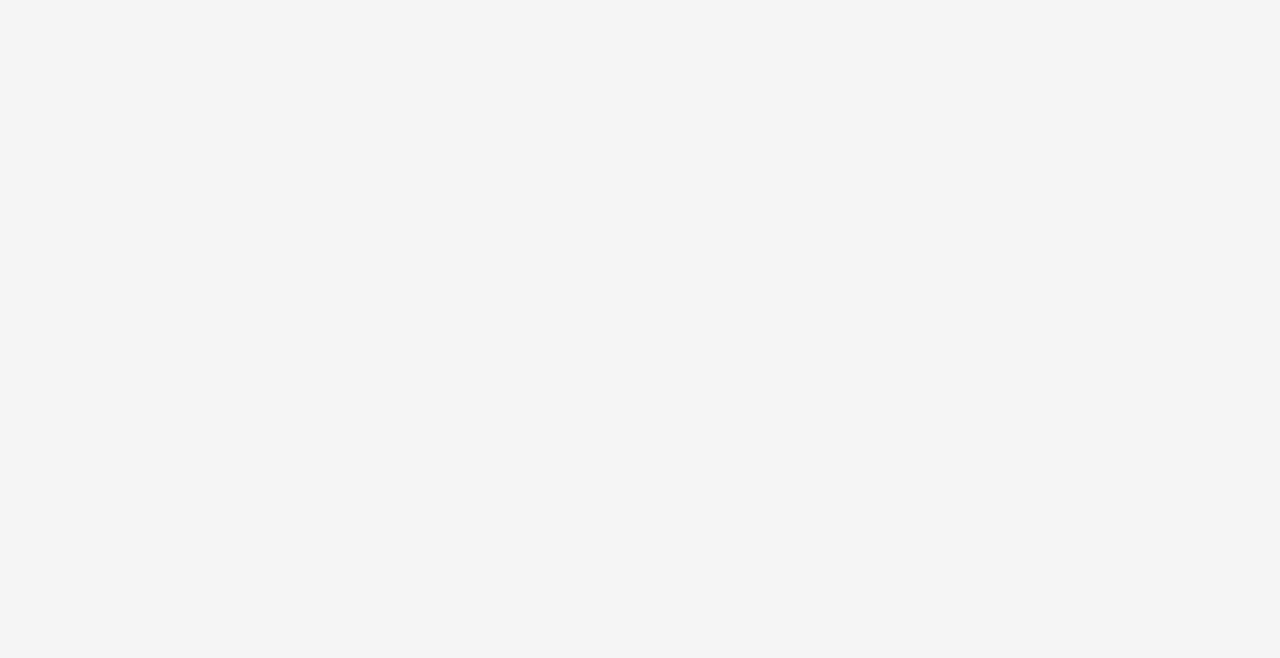
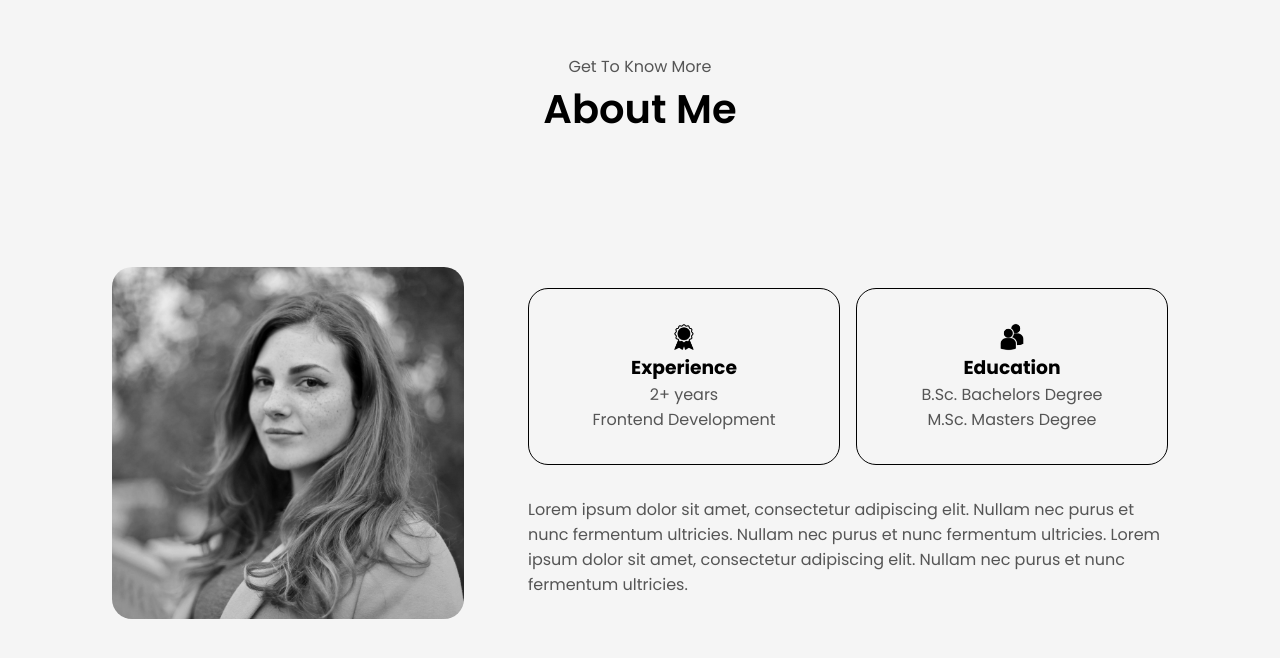
Before and after one commit to Yshika/portfoliov2, a React (Vite) app: page / in a window 1280 px wide. Shown: the part 864-1522 px from the top of the page. Before the commit the page ends 800 px from the top, so only its background shows below. Built offline with nearby package versions, Linux system fonts and the light colour scheme.

Commit message:
add about section with dynamic content and update styles

```diff
--- a/src/App.scss
+++ b/src/App.scss
@@ -37,6 +37,16 @@ button {
   padding: 1rem 1.5rem;
   cursor: pointer;
 
+  &[aria-description='dark'] {
+    background-color: $background_color_dark;
+    color: $light_text;
+
+    &:hover {
+      background-color: $light_text;
+      color: $background_color_dark;
+    }
+  }
+
   &:hover {
     background-color: $background_color_dark;
     color: $light_text;
--- a/src/App.tsx
+++ b/src/App.tsx
@@ -1,5 +1,5 @@
 import './App.scss';
-// import About from './components/About';
+import About from './components/About';
 import Nav from './components/Nav';
 import Summary from './components/Summary';
 
@@ -8,7 +8,7 @@ function App() {
     <>
       <Nav />
       <Summary />
-      {/* <About /> */}
+      <About />
     </>
   );
 }
--- a/src/components/About/index.tsx
+++ b/src/components/About/index.tsx
@@ -1,10 +1,43 @@
 import './style.scss';
+import data from '../../data.json';
 
 const About: React.FC = () => {
   return (
     <div id='about' className='about'>
-      <h1>About Me</h1>
-      <p>This is the about section of the portfolio.</p>
+      <div className='heading-container'>
+        <h3 className='know-more'>Get To Know More</h3>
+        <h1 className='heading'>About Me</h1>
+      </div>
+
+      <div className='about-content'>
+        <div className='about-pic'>
+          <img src='/profile_pic.jpg' alt='profile' />
+        </div>
+
+        <div className='about-overview'>
+          <div className='about-box'>
+            <div className='box'>
+              <div className='icon'>
+                <img src='/experience.png' alt='exp' />
+              </div>
+              <h3 className='title'>Experience</h3>
+              <p className='exp'>{data?.about?.years} years</p>
+              <p className='exp'>{data?.about?.field}</p>
+            </div>
+
+            <div className='box'>
+              <div className='icon'>
+                <img src='/education.png' alt='education' />
+              </div>
+              <h3 className='title'>Education</h3>
+              <p className='exp'>{data?.about?.undergrad}</p>
+              <p className='exp'>{data?.about?.postGrad}</p>
+            </div>
+          </div>
+
+          <p>{data?.about?.desc}</p>
+        </div>
+      </div>
     </div>
   );
 };
--- a/src/components/About/style.scss
+++ b/src/components/About/style.scss
@@ -0,0 +1,96 @@
+@import '../../styles/index.scss';
+
+.about {
+  min-height: 100dvh;
+  display: grid;
+  align-items: center;
+  align-content: center;
+  gap: 8rem;
+
+  .heading-container {
+    display: grid;
+    place-items: center;
+
+    .know-more {
+      @include paragraph;
+    }
+
+    .heading {
+      @include heading;
+      font-size: 2.5rem;
+    }
+  }
+
+  &-content {
+    display: flex;
+    justify-content: center;
+    align-items: center;
+    gap: 4rem;
+
+    .about-pic {
+      width: 22rem;
+      height: 22rem;
+      border-radius: 20px;
+      overflow: hidden;
+
+      img {
+        filter: grayscale(100%);
+      }
+
+      @include responsive('medium') {
+        width: 15rem;
+        height: 15rem;
+      }
+    }
+
+    .about-overview {
+      width: 50%;
+      display: grid;
+      gap: 2rem;
+      justify-content: center;
+
+      p {
+        @include paragraph;
+      }
+
+      .about-box {
+        display: flex;
+        gap: 1rem;
+
+        .box {
+          border: 1px solid black;
+          border-radius: 20px;
+          padding: 2rem;
+          justify-items: center;
+          width: 50%;
+
+          .icon {
+            width: 2rem;
+            height: 2rem;
+          }
+
+          @include responsive('medium') {
+            width: 100%;
+          }
+        }
+
+        @include responsive('medium') {
+          flex-direction: column;
+        }
+      }
+
+      @include responsive('medium') {
+        width: 100%;
+        padding: 0 2rem;
+      }
+    }
+
+    @include responsive('medium') {
+      flex-direction: column;
+    }
+  }
+
+  @include responsive('medium') {
+    gap: 4rem;
+  }
+}
--- a/src/components/Nav/style.scss
+++ b/src/components/Nav/style.scss
@@ -3,10 +3,13 @@
   display: flex;
   justify-content: space-between;
   align-items: center;
-  padding: 3rem 10rem 0;
+  padding: 3rem 10rem 1.5rem;
   position: fixed;
   width: 100%;
   top: 0;
+  background-color: $background_color;
+  box-shadow: 0px 0px 10px 0px $background_color_dark;
+  z-index: 1;
 
   &-title {
     @include heading;
@@ -35,7 +38,7 @@
   }
 
   @include responsive('medium') {
-    padding: 2rem 2rem;
+    padding: 2rem;
     width: 100%;
 
     &-list {
--- a/src/components/Summary/index.tsx
+++ b/src/components/Summary/index.tsx
@@ -14,8 +14,9 @@ const Summary: React.FC = () => {
 
         <div className='cta-container'>
           <button>Download CV</button>
-          <button className='cta-dark'>Contact Info</button>
+          <button aria-description='dark'>Contact Info</button>
         </div>
+
         <div className='social-links'>
           <a
             className='icon'
@@ -24,6 +25,7 @@ const Summary: React.FC = () => {
             rel='noreferrer'>
             <img src='/linkedin.png' alt='linkedin' />
           </a>
+
           <a
             className='icon'
             href={data?.github}
--- a/src/components/Summary/style.scss
+++ b/src/components/Summary/style.scss
@@ -5,7 +5,7 @@
   align-items: center;
   height: 100dvh;
   justify-content: center;
-  gap: 8rem;
+  gap: 6rem;
 
   .profile-pic {
     width: 25rem;
@@ -37,16 +37,6 @@
     .cta-container {
       display: flex;
       gap: 1rem;
-
-      .cta-dark {
-        background-color: $background_color_dark;
-        color: $light_text;
-
-        &:hover {
-          background-color: $light_text;
-          color: $background_color_dark;
-        }
-      }
     }
 
     .social-links {
@@ -62,7 +52,7 @@
 
   @include responsive('medium') {
     flex-direction: column;
-    gap: 4rem;
+    gap: 2rem;
 
     .profile-pic {
       width: 20rem;
--- a/src/data.json
+++ b/src/data.json
@@ -4,5 +4,12 @@
   "linkedIn": "https://www.linkedin.com/in/",
   "github": "https://www.github.com/",
   "cvLink": "https://www.google.com",
-  "email": "abc@gmail.com"
+  "email": "abc@gmail.com",
+  "about": {
+    "field": "Frontend Development",
+    "years": "2+",
+    "undergrad": "B.Sc. Bachelors Degree",
+    "postGrad": "M.Sc. Masters Degree",
+    "desc": "Lorem ipsum dolor sit amet, consectetur adipiscing elit. Nullam nec purus et nunc fermentum ultricies. Nullam nec purus et nunc fermentum ultricies. Lorem ipsum dolor sit amet, consectetur adipiscing elit. Nullam nec purus et nunc fermentum ultricies."
+  }
 }
--- a/src/styles/_typography.scss
+++ b/src/styles/_typography.scss
@@ -1,5 +1,5 @@
 @mixin heading-secondary {
-  font-size: 1.5rem;
+  font-size: 1.25rem;
   font-weight: 300;
   color: $heading_color;
 }
```
Also changed, not shown: public/education.png (added), public/experience.png (added).
